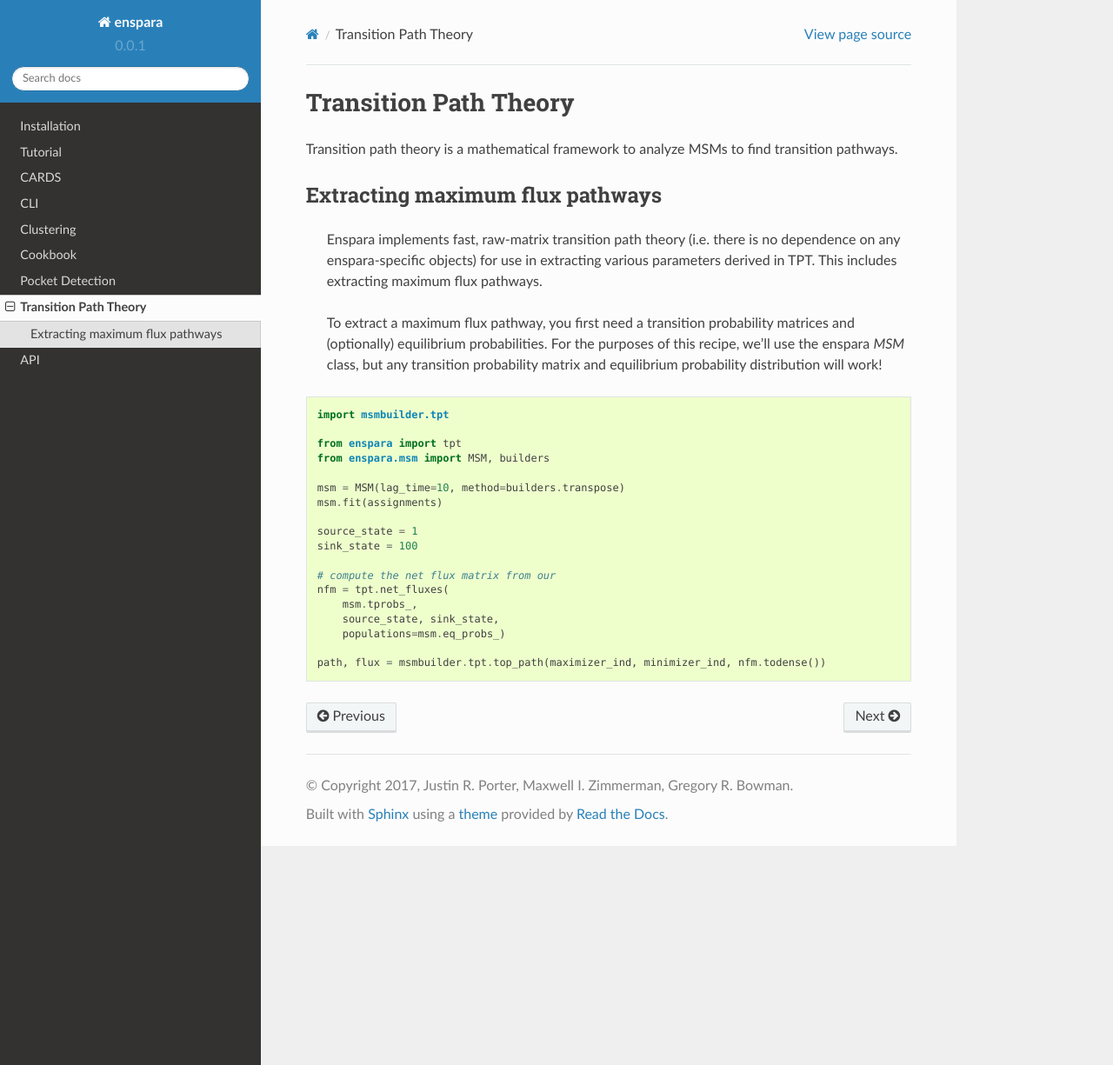
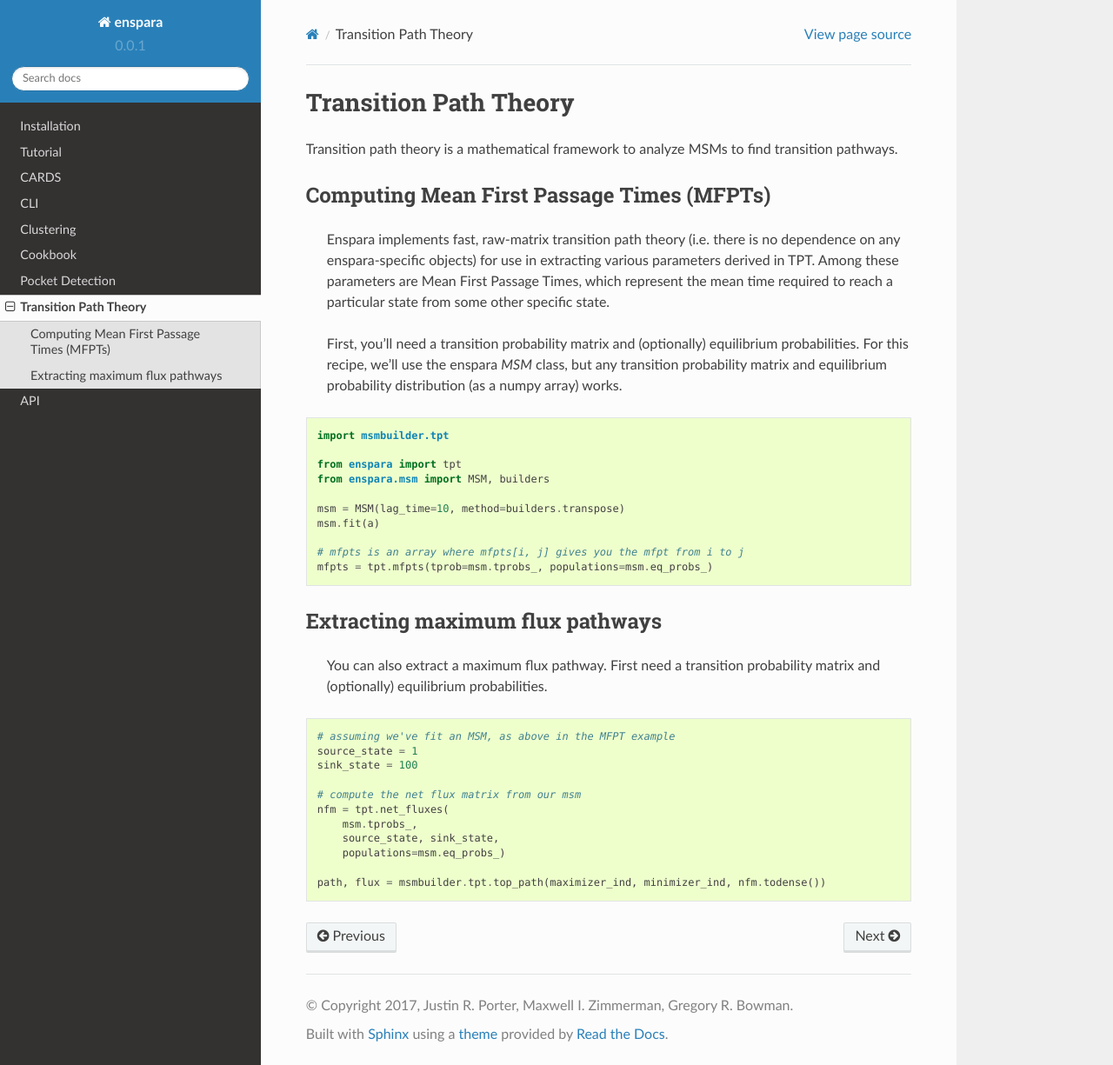
Before and after one commit to bowman-lab/enspara, a Sphinx documentation site: the page built from docs/source/transition-path-theory.rst, in a window 1280 px wide and 1225 px high. Shown: the whole window at 87% size. Built offline with Sphinx 7.4.7 and the Read the Docs theme 2.0.0, drawn with Linux system fonts in a browser that asks for light colours.

Commit message:
Add MFPTs to docs.

```diff
--- a/docs/source/transition-path-theory.rst
+++ b/docs/source/transition-path-theory.rst
@@ -4,16 +4,17 @@ Transition Path Theory
 Transition path theory is a mathematical framework to analyze MSMs to find
 transition pathways.
 
-Extracting maximum flux pathways
---------------------------------
+Computing Mean First Passage Times (MFPTs)
+------------------------------------------
     Enspara implements fast, raw-matrix transition path theory (i.e. there is no dependence
     on any enspara-specific objects) for use in extracting various parameters derived in TPT.
-    This includes extracting maximum flux pathways.
+    Among these parameters are Mean First Passage Times, which represent the mean time
+    required to reach a particular state from some other specific state.
 
-    To extract a maximum flux pathway, you first need a transition probability matrices and
-    (optionally) equilibrium probabilities. For the purposes of this recipe, we'll use the
-    enspara `MSM` class, but any transition probability matrix and equilibrium probability
-    distribution will work!
+    First, you'll need a transition probability matrix and (optionally) equilibrium
+    probabilities. For this recipe, we'll use the enspara `MSM` class, but any transition
+    probability matrix and equilibrium probability distribution (as a numpy array) works.
+
 
 .. code-block:: python
 
@@ -23,12 +24,24 @@ Extracting maximum flux pathways
     from enspara.msm import MSM, builders
 
     msm = MSM(lag_time=10, method=builders.transpose)
-    msm.fit(assignments)
+    msm.fit(a)
 
+    # mfpts is an array where mfpts[i, j] gives you the mfpt from i to j
+    mfpts = tpt.mfpts(tprob=msm.tprobs_, populations=msm.eq_probs_)
+
+
+Extracting maximum flux pathways
+--------------------------------
+    You can also extract a maximum flux pathway. First need a transition probability matrix
+    and (optionally) equilibrium probabilities.
+
+.. code-block:: python
+
+    # assuming we've fit an MSM, as above in the MFPT example
     source_state = 1
     sink_state = 100
 
-    # compute the net flux matrix from our
+    # compute the net flux matrix from our msm
     nfm = tpt.net_fluxes(
         msm.tprobs_,
         source_state, sink_state,
```
